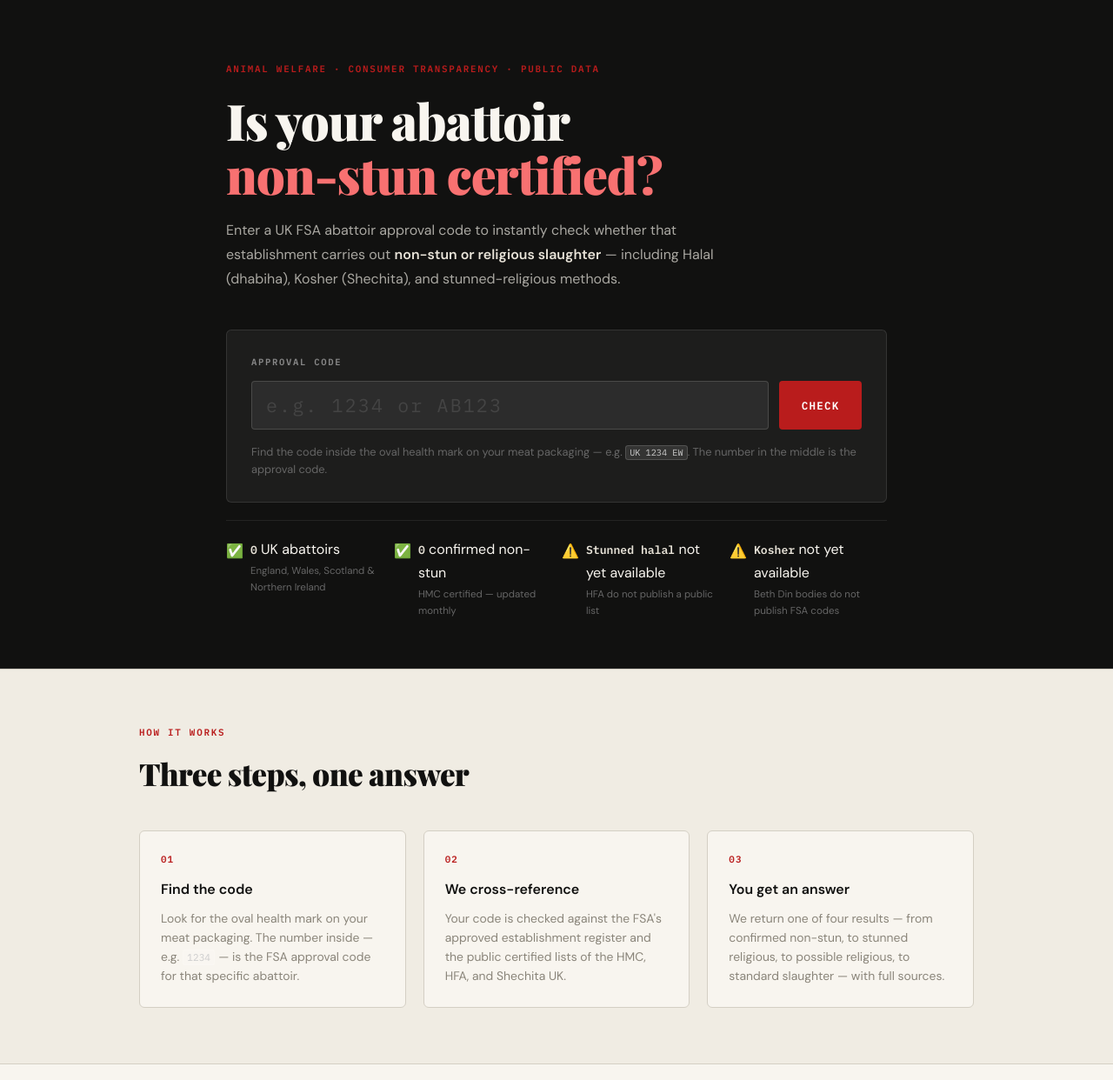
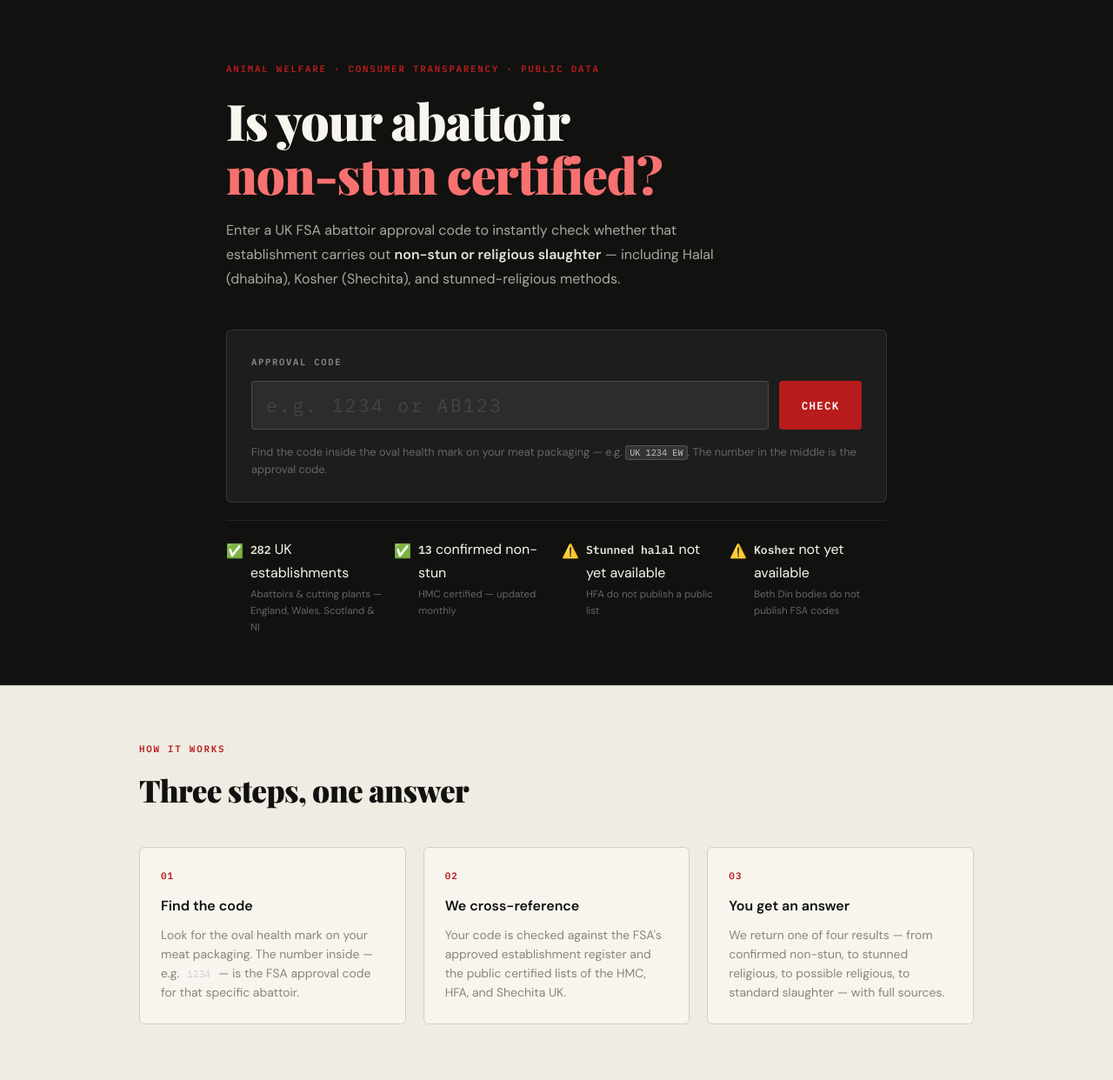
Before and after one commit to matsumurafishworks/slaughterhouse-checker, a Flask app: page / in a window 1280 px wide. Shown: the part 60-1302 px from the top of the page at 87% size. Run offline with Flask 3, Linux system fonts and the light colour scheme; data that the repository does not hold is empty; some libraries are stand-ins or nearby versions.

Commit message:
Update index.html

```diff
--- a/templates/index.html
+++ b/templates/index.html
@@ -67,8 +67,8 @@
       <div class="coverage-item">
         <span class="cov-icon">✅</span>
         <div>
-          <span class="cov-label" id="stat-total">350</span> UK abattoirs
-          <span class="cov-sub">England, Wales, Scotland &amp; Northern Ireland</span>
+          <span class="cov-label" id="stat-total">282</span> UK establishments
+          <span class="cov-sub">Abattoirs &amp; cutting plants — England, Wales, Scotland &amp; NI</span>
         </div>
       </div>
       <div class="coverage-item">
@@ -189,7 +189,7 @@
       a certification body list, or a correction, we want to hear from you.
       <a href="/data#contribute">See what we're missing →</a>
     </div>
-    <a href="mailto:data@checkmymeat.co.uk" class="contribute-strip-btn">
+    <a href="/cdn-cgi/l/email-protection#4b2f2a3f2a0b28232e28202632262e2a3f652824653e20" class="contribute-strip-btn">
       📧 Submit data or a correction
     </a>
   </div>
@@ -214,7 +214,7 @@
   </div>
 </footer>
 
-<script>
+<script data-cfasync="false" src="/cdn-cgi/scripts/5c5dd728/cloudflare-static/email-decode.min.js"></script><script>
 const input = document.getElementById('code-input');
 const btn   = document.getElementById('search-btn');
 const wrap  = document.getElementById('result-wrap');
@@ -309,8 +309,4 @@ fetch('/stats').then(r => r.json()).then(data => {
   let nonStun = (data.counts.find(r => r.slaughter_status === 'NON_STUN') || {n:0}).n;
   let mixed = (data.counts.find(r => r.slaughter_status === 'MIXED') || {n:0}).n;
   document.getElementById('stat-total').textContent = total;
-  document.getElementById('stat-nonstun').textContent = nonStun + (mixed ? ' (+' + mixed + ' unverified)' : '');
-}).catch(() => {});
-</script>
-</body>
-</html>
+  docu
```
